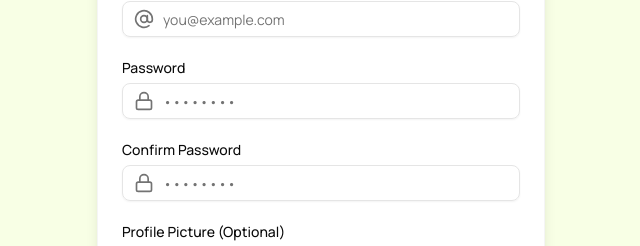
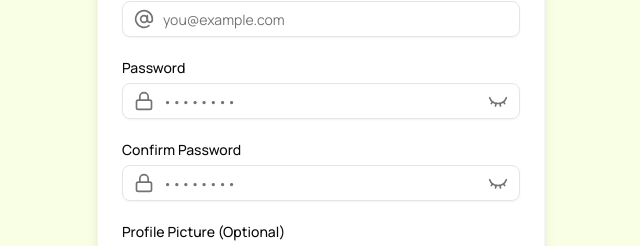
Before and after one commit to Tamjid17/Easy-Chat-Collaborative-Whiteboard, a React (Vite) app in the folder client/: page / in a window 1280 px wide. Both pictures are taken after typing "name@example.com", "Sample123" into the empty fields and a click on the button "Create one". Shown: the part 351-597 px from the top of the page, without its empty margins (319-959 px from the left). Built offline with nearby package versions, Linux system fonts and the light colour scheme.

Commit message:
feat: add password visibility toggle to LoginForm and RegisterForm

```diff
--- a/client/src/features/auth/components/LoginForm.tsx
+++ b/client/src/features/auth/components/LoginForm.tsx
@@ -2,13 +2,21 @@ import { Button } from "@/components/ui/button";
 import { Card, CardContent, CardDescription, CardFooter, CardHeader, CardTitle } from "@/components/ui/card";
 import { Input } from "@/components/ui/input";
 import { Label } from "@/components/ui/label";
-import { AtSign, Lock, MessageSquareText } from "lucide-react";
+import { AtSign, Lock, MessageSquareText, Eye, EyeClosed } from "lucide-react";
+import { useState } from "react";
 
 type LoginFormProps = {
   setIsLoginView: (value: boolean) => void;
 };
 
 const LoginForm = ({ setIsLoginView }: LoginFormProps) => {
+
+  const [isPasswordVisible, setIsPasswordVisible] = useState(false);
+
+  const togglePasswordVisibility = () => {
+    setIsPasswordVisible(!isPasswordVisible);
+  };
+
   return (
     <Card className="w-full bg-card shadow-lg border-border/40">
       <CardHeader className="text-center">
@@ -43,9 +51,20 @@ const LoginForm = ({ setIsLoginView }: LoginFormProps) => {
           <Label htmlFor="password">Password</Label>
           <div className="relative">
             <Lock className="absolute left-3 top-1/2 -translate-y-1/2 h-5 w-5 text-muted-foreground" />
+            {isPasswordVisible ? (
+              <Eye
+                className="absolute right-3 top-1/2 -translate-y-1/2 h-5 w-5 text-muted-foreground"
+                onClick={togglePasswordVisibility}
+              />
+            ) : (
+              <EyeClosed
+                className="absolute right-3 top-1/2 -translate-y-1/2 h-5 w-5 text-muted-foreground"
+                onClick={togglePasswordVisibility}
+              />
+            )}
             <Input
               id="password"
-              type="password"
+              type={isPasswordVisible ? "text" : "password"}
               placeholder="••••••••"
               className="pl-10"
               required
--- a/client/src/features/auth/components/RegisterForm.tsx
+++ b/client/src/features/auth/components/RegisterForm.tsx
@@ -2,13 +2,21 @@ import { Button } from "@/components/ui/button";
 import { Card, CardContent, CardDescription, CardFooter, CardHeader, CardTitle } from "@/components/ui/card";
 import { Input } from "@/components/ui/input";
 import { Label } from "@/components/ui/label";
-import { AtSign, ImageIcon, Lock, MessageSquareText, User } from "lucide-react";
+import { AtSign, ImageIcon, Lock, MessageSquareText, User, Eye, EyeClosed } from "lucide-react";
+import { useState } from "react";
 
 type RegisterFormProps = {
   setIsLoginView: (value: boolean) => void;
 };
 
 const RegisterForm = ({ setIsLoginView }: RegisterFormProps) => {
+
+  const [isPasswordVisible, setIsPasswordVisible] = useState(false);
+
+  const togglePasswordVisibility = () => {
+    setIsPasswordVisible(!isPasswordVisible);
+  };
+
   return (
     <Card className="w-full bg-card shadow-lg border-border/40">
       <CardHeader className="text-center">
@@ -56,9 +64,20 @@ const RegisterForm = ({ setIsLoginView }: RegisterFormProps) => {
           <Label htmlFor="password">Password</Label>
           <div className="relative">
             <Lock className="absolute left-3 top-1/2 -translate-y-1/2 h-5 w-5 text-muted-foreground" />
+            {isPasswordVisible ? (
+              <Eye
+                className="absolute right-3 top-1/2 -translate-y-1/2 h-5 w-5 text-muted-foreground"
+                onClick={togglePasswordVisibility}
+              />
+            ) : (
+              <EyeClosed
+                className="absolute right-3 top-1/2 -translate-y-1/2 h-5 w-5 text-muted-foreground"
+                onClick={togglePasswordVisibility}
+              />
+            )}
             <Input
               id="password"
-              type="password"
+              type={isPasswordVisible ? "text" : "password"}
               placeholder="••••••••"
               className="pl-10"
               required
@@ -69,9 +88,20 @@ const RegisterForm = ({ setIsLoginView }: RegisterFormProps) => {
           <Label htmlFor="confirmPassword">Confirm Password</Label>
           <div className="relative">
             <Lock className="absolute left-3 top-1/2 -translate-y-1/2 h-5 w-5 text-muted-foreground" />
+            {isPasswordVisible ? (
+              <Eye
+                className="absolute right-3 top-1/2 -translate-y-1/2 h-5 w-5 text-muted-foreground"
+                onClick={togglePasswordVisibility}
+              />
+            ) : (
+              <EyeClosed
+                className="absolute right-3 top-1/2 -translate-y-1/2 h-5 w-5 text-muted-foreground"
+                onClick={togglePasswordVisibility}
+              />
+            )}
             <Input
               id="confirmPassword"
-              type="password"
+              type={isPasswordVisible ? "text" : "password"}
               placeholder="••••••••"
               className="pl-10"
               required
```
